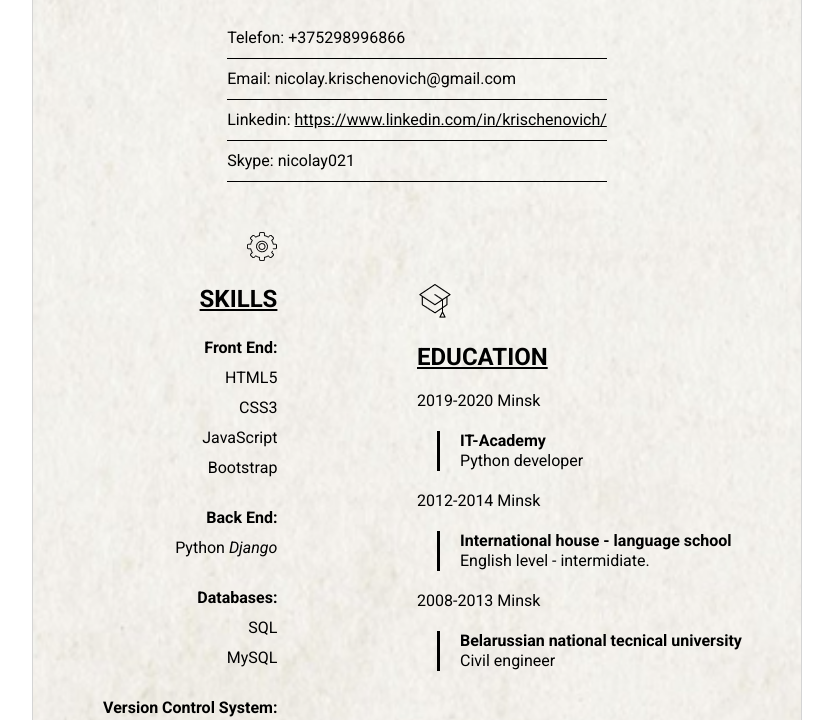
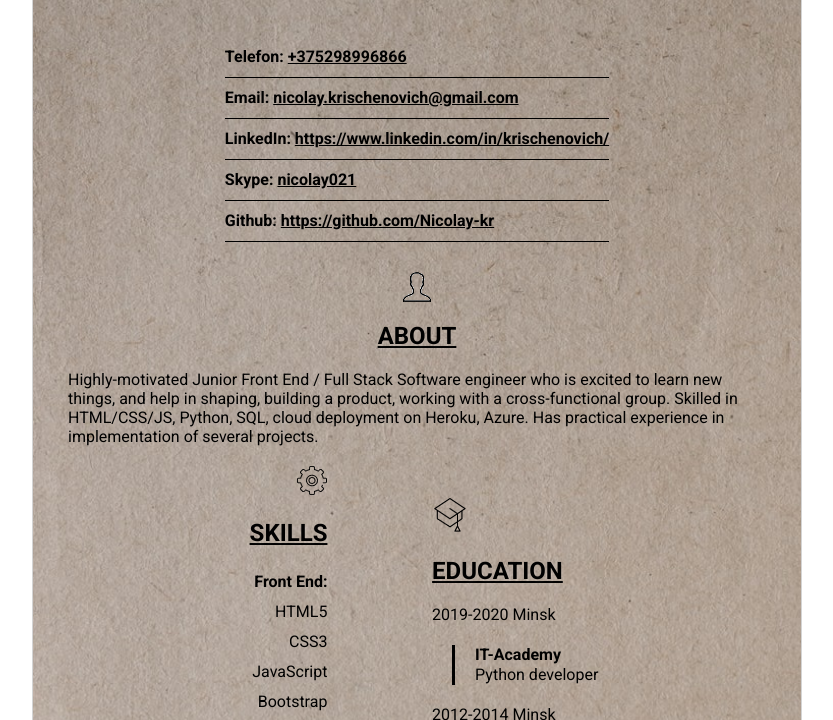
Before and after one commit to Nicolay-kr/cv, a plain HTML site: page index.html in a window 1280 px wide. Shown: the part 408-1128 px from the top of the page, without its empty margins (223-1056 px from the left). Drawn offline with Linux system fonts and the light colour scheme.

Commit message:
update cv

```diff
--- a/index.html
+++ b/index.html
@@ -13,18 +13,20 @@
           <div class="foto">
             <div class="image"></div>
             <h1>Nicolay Krischenovich</h1>
+            <p><i>FRONT-END DEVELOPER</i><br>
           </div>
           <div class="contacts">
             <ul>
-              <li>Telefon: +375298996866</li>
-              <li>Email: nicolay.krischenovich@gmail.com</li>
-              <li>Linkedin: <a href="https://www.linkedin.com/in/krischenovich/">https://www.linkedin.com/in/krischenovich/</a></li>
-              <li>Skype: nicolay021</li>
+              <li> Telefon: <a href="tel:+375298996866">+375298996866</a></li>
+              <li> Email: <a href="mailto: nicolay.krischenovich@gmail.com"> nicolay.krischenovich@gmail.com</a></li>
+              <li>LinkedIn: <a href="https://www.linkedin.com/in/krischenovich/">https://www.linkedin.com/in/krischenovich/</a></li>
+              <li>Skype:  <a href="skype:nicolay021?call">nicolay021</a></li>
+              <li>Github:  <a href="https://github.com/Nicolay-kr">https://github.com/Nicolay-kr</a></li>
             </ul>
           </div>
         </section>
       </header>
-      <main>
+      <main class="main">
         <section class="skills">
           <img src="images/skills.png" alt="It's a foto">
           <h2>SKILLS</h2>
@@ -45,6 +47,18 @@
             <li>Git</li>
           </ul>
         </section>
+        <section class="about">
+          <img src="images/pers.png" alt="It's a foto">
+          <h2>ABOUT</h2>
+          <p>
+            Highly-motivated Junior Front End / Full Stack Software engineer
+            who is excited to learn new things, and help in shaping, building
+            a product, working with a cross-functional group. Skilled in
+            HTML/CSS/JS, Python, SQL, cloud deployment on Heroku, Azure.
+            Has practical experience in  implementation of several projects.
+          </p>
+        </section>
+          <!-- <img src="images/skills.png" alt="It's a foto"> -->
         <section class="education">
           <img src="images/education.png" alt="It's a foto">
           <h2>EDUCATION</h2>
--- a/style.css
+++ b/style.css
@@ -14,7 +14,7 @@
   margin:auto;
   box-shadow: 0px 0px 1px;
   padding: 35px;
-  background: url("images/background.png");
+  background: url("images/background2.jpg");
   background-size: cover;
 }
 header{
@@ -28,14 +28,22 @@ a{
   color: black;
 }
 main h2{
+  text-shadow: 2px 2px 3px rgba(255,255,255,0.1);
   margin: 20px 0;
   text-decoration: underline;
 }
-main{
+.main{
   width: 100%;
-  display: flex;
-  flex-wrap: wrap;
-  margin-top: 50px;
+  display: grid;
+  grid-column-gap:15%;
+  /* grid-template-columns: 40% 30% 30%; */
+  grid-template-areas:
+            "a a"
+            "s e"
+            "s e"
+            "w w"
+            "w w";
+  margin-top: 30px;
 }
 .info{
   display:flex;
@@ -45,13 +53,14 @@ main{
   align-items: center;
 }
 .image{
-  border: 1px solid;
+  /* border: 1px solid; */
   border-radius: 50%;
   width: 300px;
   height: 300px;
   background-image: url('images/foto.jpg');
   background-size: cover;
   background-position: 0 40%;
+  box-shadow: inset 0px 0px 3px;
 }
 .image h1{
   text-align: center;
@@ -67,25 +76,50 @@ main{
   text-align: center;
   margin-top: 10px;
   font-size: 35px;
+  text-shadow:inset 1px 1px 4px #000;
+  /* color: rgba(0,0,0,0.6);
+  text-shadow: 2px 2px 3px rgba(255,255,255,0.1); */
+
 }
 .contacts{
   /* margin-top: 60px; */
 }
 .contacts li{
   line-height: 40px;
+  font-weight: bold;
   border-bottom: 1px solid;
 }
 .skills{
-  min-width: 50%;
+  grid-area: s;
+  /* width: 50%; */
   text-align: right;
-  padding-right: 20%;
+  /* padding-right: 20%; */
+  padding-top: 20px;
 }
 .skills ul{
   line-height: 30px;
   margin-bottom: 20px;
 }
+.about{
+  grid-area: a;
+}
+.about h2{
+  text-align: center;
+}
+.about p{
+  width:100%;
+}
+.about img{
+  display: block;
+  margin-left: auto;
+  margin-right: auto;
+  align-items: center;
+  text-align: center;
+}
+
 .expirience{
-  margin-top: 40px;
+  grid-area: w;
+  /* margin-top: 40px; */
   width: 100%;
 }
 .expirience p{
@@ -99,6 +133,7 @@ main{
   margin: 0 auto;
 }
 .project{
+
   border-left: 3px solid;
   margin-top: 20px;
   padding-left: 20px;
@@ -106,8 +141,10 @@ main{
   line-height: 20px;
 }
 .education{
-  max-width: 50%;
-  margin-top: 50px;
+  grid-area: e;
+  /* width: 50%; */
+  /* margin-top: 50px; */
+  padding-top: 50px;
 }
 .education ul{
   line-height: 20px;
@@ -123,10 +160,10 @@ main{
   width: 100%;
   padding: 20px;
 }
-.education{
+/* .education{
   width: 100%;
+} */
+/* .skills{
+  width: 45%;
+} */
 }
-.skills{
-  width: 45%;
-}
-}
```
Also changed, not shown: images/about.png (added), images/background2.jpg (added), images/expirience.png, images/pers.png (added), images/person.png (added), 1 other file.
